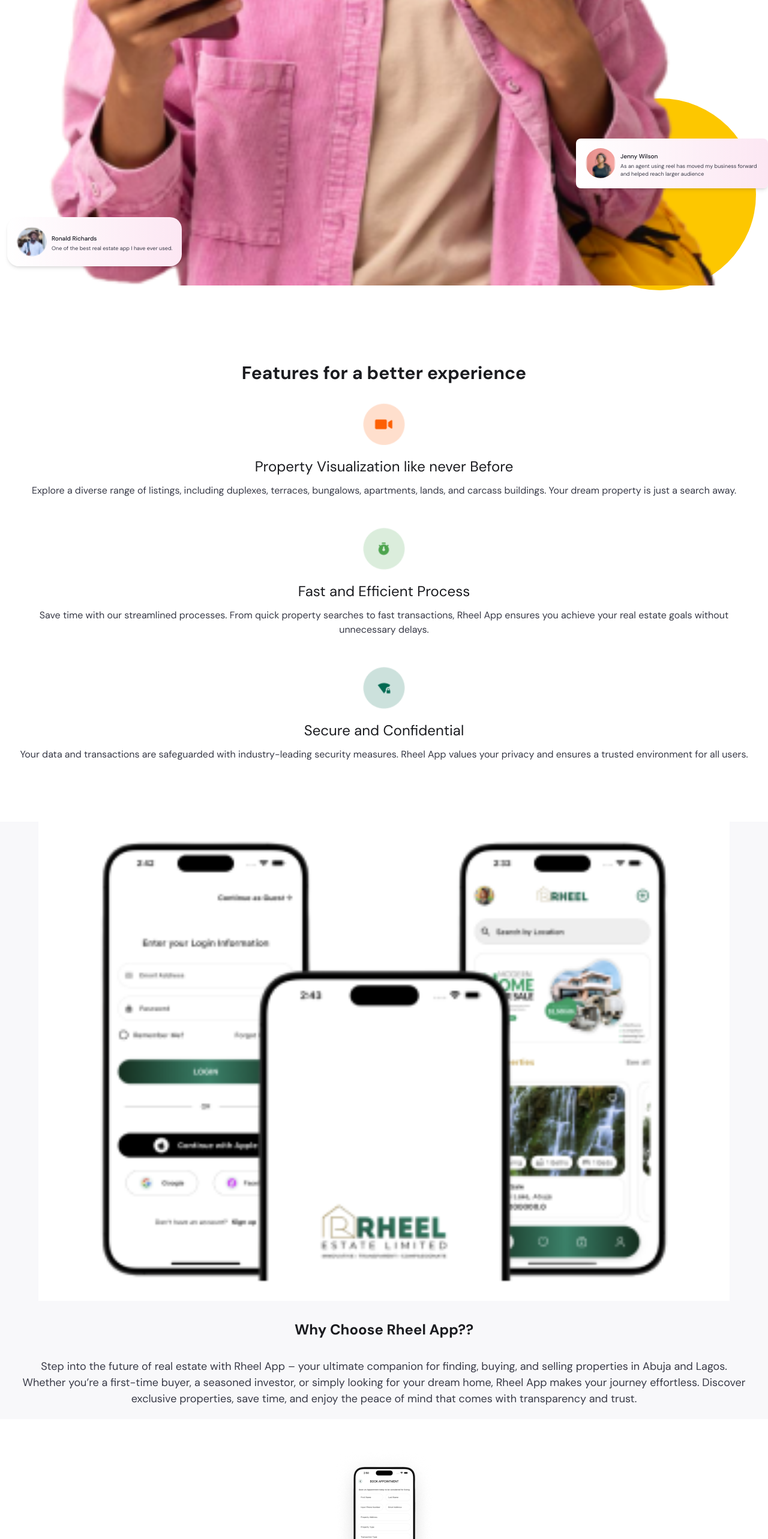
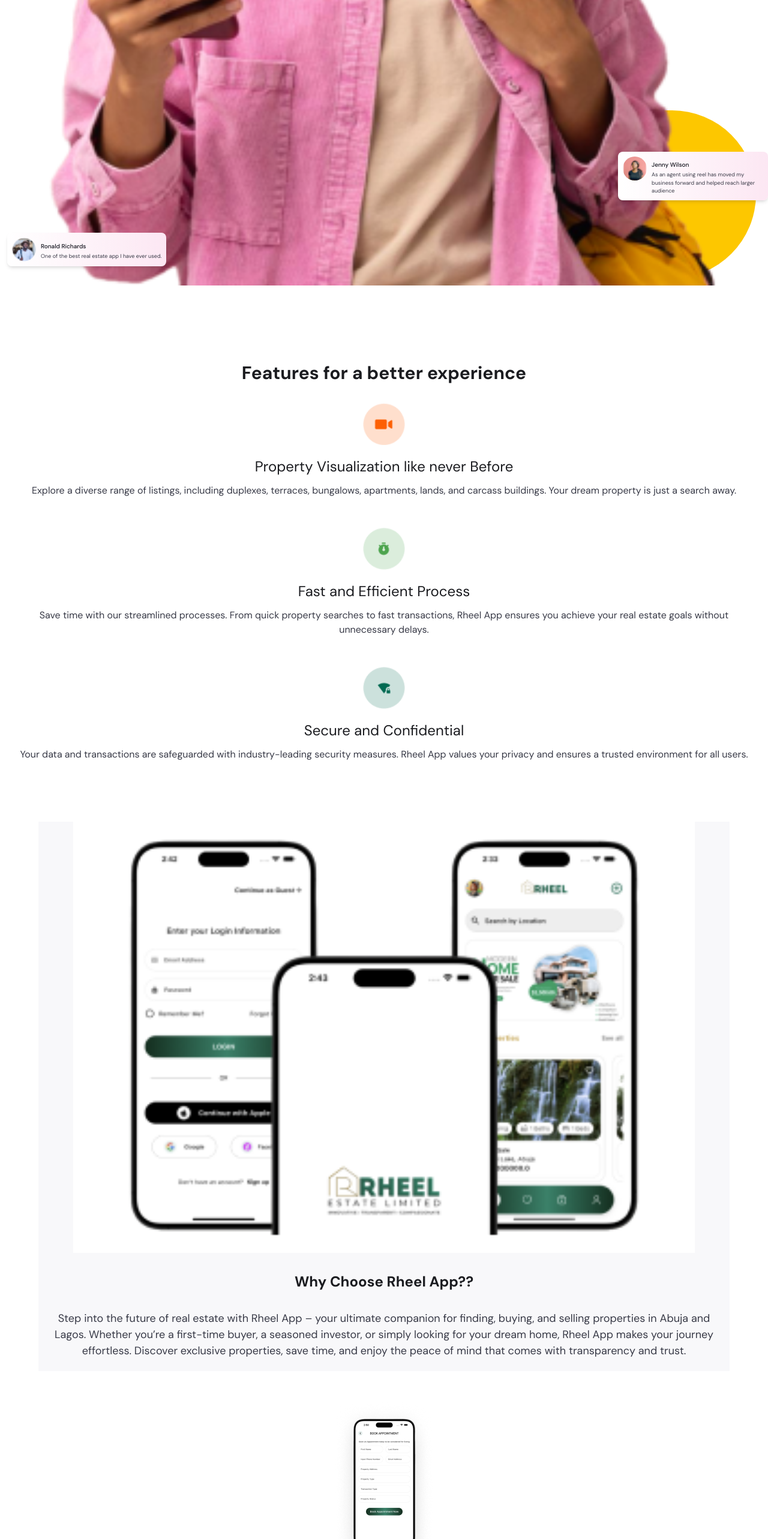
Before and after one commit to OgheneDev/rheel_app, a React (Vite) app: page / in a window 1280 px wide. Shown: the part 1410-3976 px from the top of the page at 60% size. Built offline with nearby package versions, Linux system fonts and the light colour scheme.

Commit message:
Hero section adjustments

```diff
--- a/src/components/ChooseSection.jsx
+++ b/src/components/ChooseSection.jsx
@@ -3,17 +3,19 @@ import phones from '../assets/images/phones.png'
 
 const ChooseSection = () => {
   return (
-    <section className='bg-[#F8F8FA] pb-5'>
+    <div className=''>
+      <section className='bg-[#F8F8FA] pb-5 w-[90%] mx-auto'>
       <div>
         <div className="image-cont">
             <img src={phones} alt="" className='w-[90%] mx-auto mb-8' />
         </div>
-        <div className="text-container text-center px-8">
+        <div className="text-container text-center px-5">
             <h2 className='text-[#1B1C20] text-2xl font-bold mb-8'>Why Choose Rheel App??</h2>
             <p className="text-[#383A47] text-[18px]">Step into the future of real estate with Rheel App – your ultimate companion for finding, buying, and selling properties in Abuja and Lagos. Whether you’re a first-time buyer, a seasoned investor, or simply looking for your dream home, Rheel App makes your journey effortless. Discover exclusive properties, save time, and enjoy the peace of mind that comes with transparency and trust.</p>
         </div>
       </div>
     </section>
+    </div>
   )
 }
 
--- a/src/components/HeroSection.jsx
+++ b/src/components/HeroSection.jsx
@@ -60,13 +60,13 @@ const HeroSection = () => {
           <div className="flex gap-1">{renderStars(4)}</div>
         </div>
       </div>
-      <div className="absolute w-80 h-80 bottom-5 right-5 rounded-full bg-yellow-400 z-0"></div>
+      <div className="absolute w-80 h-70 bottom-10 right-5 rounded-full bg-yellow-400 z-0"></div>
       <div className="relative z-10">
         <img src={hero} alt="Woman" className="w-[90%] mx-auto h-auto" />
       </div>
-      <div className="absolute bottom-[190px] right-0 bg-gradient-to-r from-white to-pink-100 rounded-lg shadow-md p-4 max-w-xs z-10">
+      <div className="absolute bottom-[170px] right-0 bg-gradient-to-r from-white to-pink-100 rounded-lg shadow-md p-2 max-w-[250px] z-10">
         <div className="flex">
-          <img src={jenny} alt="Jenny Wilson" className="w-[50px] h-[50px] rounded-full mr-2" />
+          <img src={jenny} alt="Jenny Wilson" className="w-[40px] h-[40px] rounded-full mr-2" />
           <div>
           <span className="font-medium text-[10px] text-[#12141D]">Jenny Wilson</span>
           <p className="text-[#383A47] text-[9px]">As an agent using reel has moved my business forward and helped reach larger audience</p>
@@ -74,9 +74,9 @@ const HeroSection = () => {
         </div>
 
       </div>
-      <div className="absolute bottom-15 left-3 bg-gradient-to-r from-white to-pink-100 rounded-[20px] shadow-md p-4 max-w-xs z-10">
+      <div className="absolute bottom-15 left-3 bg-gradient-to-r from-white to-pink-100 rounded-lg shadow-md p-2 max-w-xs z-10">
         <div className="flex items-center">
-          <img src={ronny} alt="Ronald Richards" className="w-[50px] h-[50px] rounded-full mr-2" />
+          <img src={ronny} alt="Ronald Richards" className="w-[40px] h-[40px] rounded-full mr-2" />
           <div>
           <span className="font-medium text-[10px] text-[#12141D]">Ronald Richards</span>
           <p className="text-[#383A47] text-[9px]">One of the best real estate app I have ever used.</p>
```
